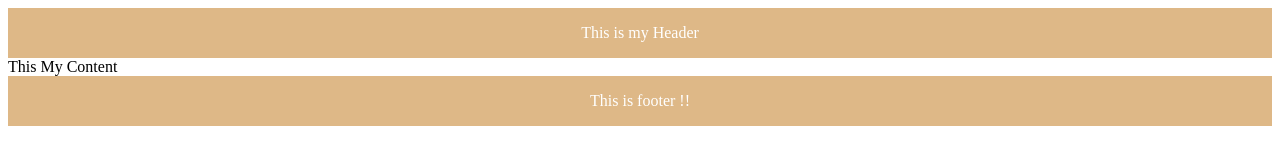
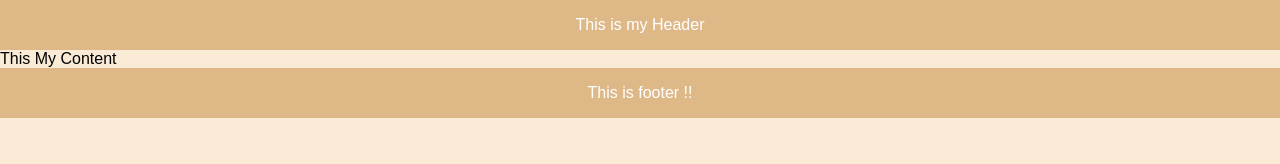
Before and after one commit to GeraldiTheo/my-repo-from-remote, a plain HTML site: page index.html in a window 1280 px wide. Drawn offline with Linux system fonts and the light colour scheme.

Commit message:
Web Style New Development

```diff
--- a/css/style.css
+++ b/css/style.css
@@ -1,3 +1,12 @@
+body {
+    width: 100%;
+    height: 100%;
+    margin: 0px;
+    padding: 0px;
+    background-color: antiquewhite;
+    font-family: Arial, Helvetica, sans-serif;
+ }
+
 header {
     width: 100%;
     height: 50px;
```
